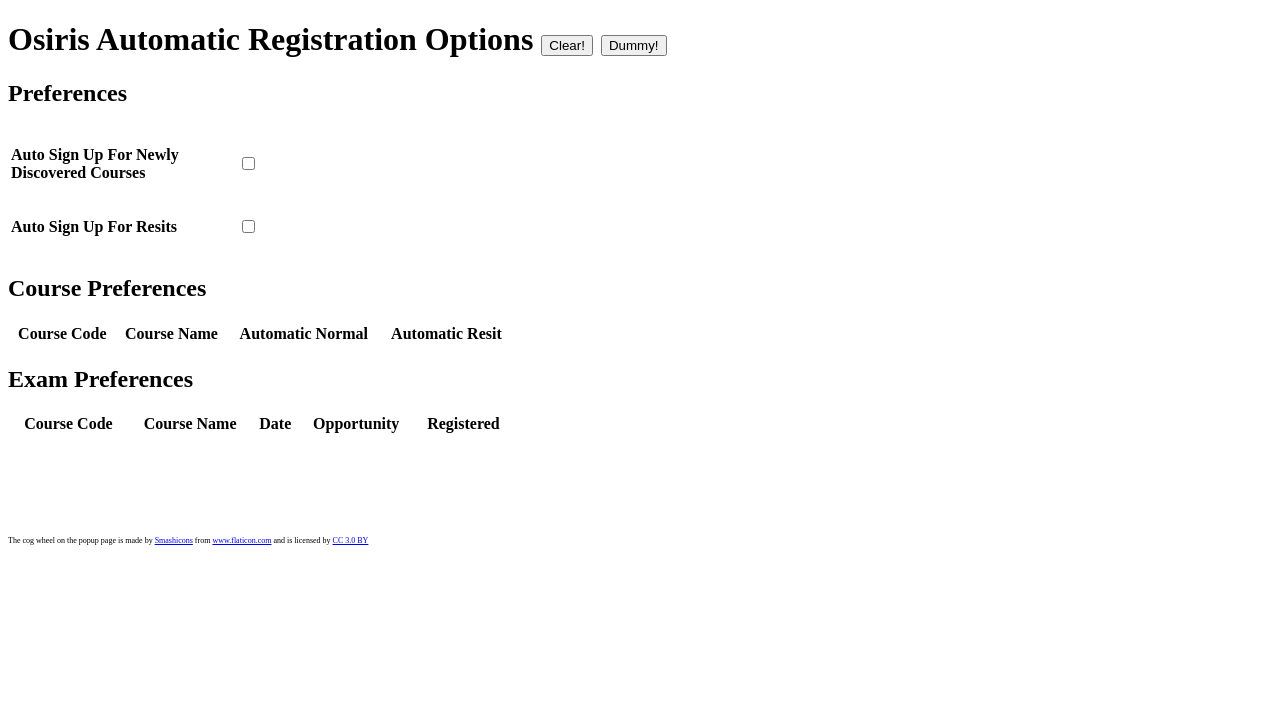
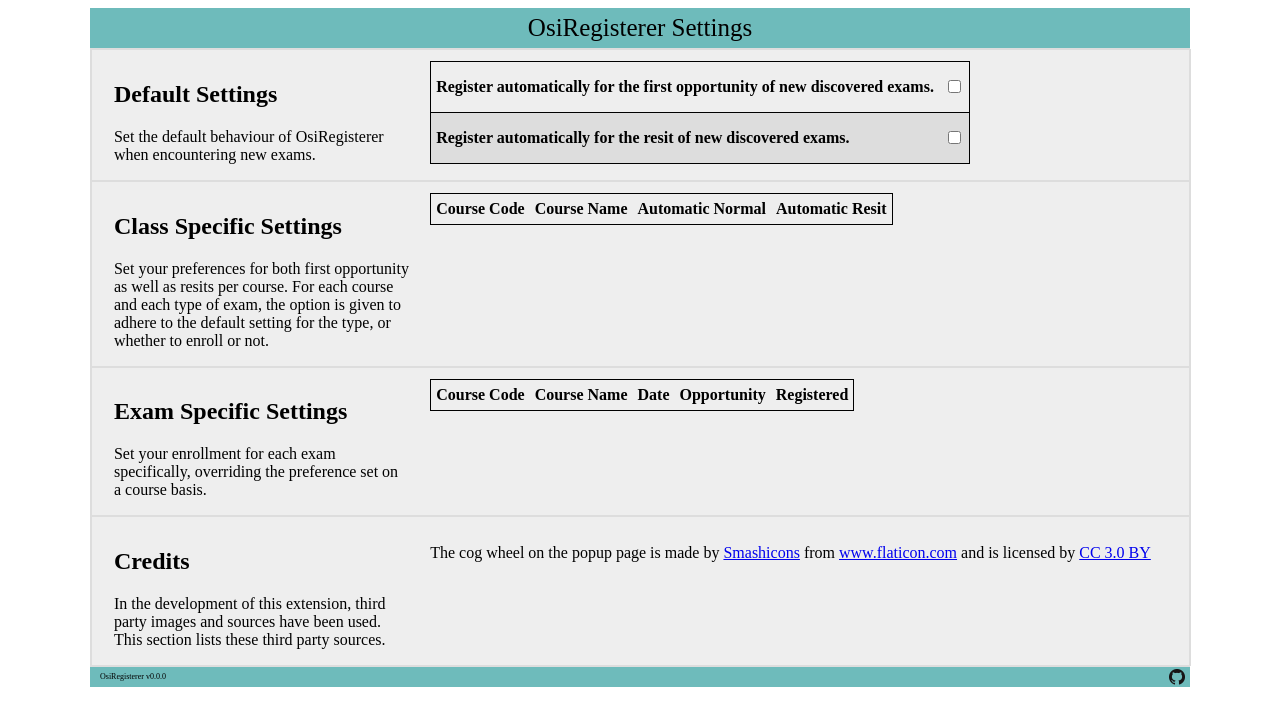
Before and after one commit to MaxVanDeursen/osiregisterer, a browser extension: page options/options.html in a window 1280 px wide. Drawn offline with Linux system fonts and the light colour scheme.

Commit message:
Change Option page styling
In this commit, the styling of the options page is changed. The options
themselves remain unchanged.

```diff
--- a/options/options.css
+++ b/options/options.css
@@ -1,4 +1,102 @@
+body {
+    border-collapse: collapse;
+}
+
+#content-temp {
+    width: 1100px;
+    min-height:50px;
+    background-color: #EEEEEE;
+    margin: auto;
+}
+
+header {
+    background-color: #6EBBBB;
+    height: 40px;
+    margin: auto;
+    line-height: 40px;
+    text-align: center;
+    font-size: 25px;
+}
+
+main {
+    border: 1px solid #DDDDDD;
+}
+
+section {
+    min-height:20px;
+    border: 1px solid #DDDDDD;
+    overflow: auto;
+    width: 100%;
+}
+
+.innerSection {
+    padding: 1% 2%;
+}
+
+.optionLeft {
+    float: left;
+    width: 28%;
+    margin-right:2%;
+}
+
+.optionRight {
+    float: right;
+    width: 70%;
+}
+
+tr:nth-child(even) {
+    background-color: #DDDDDD;
+}
+
+th, td, table {
+    text-align: left;
+    border: solid black;
+    border-width: 1px 0;
+    border-collapse: collapse;
+}
+
+th {
+    padding: 0px 5px;
+    height: 30px;
+}
+
+table {
+    border: 1px solid black;
+    margin-bottom: 1%;
+}
+
+footer {
+    background-color: #6EBBBB;
+    height: 20px;
+    margin: auto;
+    font-size: 8px;
+}
+
 #credits {
     margin-top: 100px;
     font-size: 8px;
 }
+
+
+#githubIcon {
+    width: 16px;
+    height: 16px;
+    margin: 2px 5px;
+    float: right;
+    cursor: pointer;
+}
+
+#version {
+    float: left;
+    font-size: 8px;
+    line-height: 20px;
+    margin: 0 10px;
+}
+
+button {
+    border-style: outset;
+}
+button:disabled {
+    background-color: #BBBBBB;
+    border-style: inset;
+}
--- a/options/options.html
+++ b/options/options.html
@@ -9,24 +9,48 @@
 
 </head>
 <body>
-<h1>Osiris Automatic Registration Options
-    <button type="button" id="clear">Clear!</button>
-    <button type="button" id="dummy">Dummy!</button>
-</h1>
-<h2>Preferences</h2>
-<table style="width:20%">
+
+<div id="content-temp">
+    <header>
+        OsiRegisterer Settings
+    </header>
+    <nav>
+
+    </nav>
+    <main>
+        <section id="defaultSection">
+            <div class="innerSection">
+                <div class="optionLeft">
+                    <h2 class="optionHeader">Default Settings</h2>
+                    <p>Set the default behaviour of OsiRegisterer when encountering new exams.</p>
+                </div>
+                <div class="optionRight">
+                    <table>
                         <tr>
-        <th><p align="left">Auto Sign Up For Newly Discovered Courses</p></th>
+                            <th><p align="left">Register automatically for the first opportunity of new discovered
+                                exams.</p></th>
                             <th><input type="checkbox" id="defaultNormal"/></th>
                         </tr>
                         <tr>
-        <th><p align="left">Auto Sign Up For Resits</p></th>
+                            <th><p align="left">Register automatically for the resit of new discovered exams.</p></th>
                             <th><input type="checkbox" id="defaultResit"/></th>
                         </tr>
                     </table>
+                </div>
+            </div>
+        </section>
 
-<h2>Course Preferences</h2>
-<table style="width:40%">
+        <section id="courseSection">
+            <div class="innerSection">
+                <div class="optionLeft">
+                    <h2 class="optionHeader">Class Specific Settings</h2>
+                    <p>Set your preferences for both first opportunity as well as resits per course. For each course and
+                        each type of exam, the option is given to adhere to the default setting for the type, or whether
+                        to
+                        enroll or not.</p>
+                </div>
+                <div class="optionRight">
+                    <table>
                         <thead>
                         <tr>
                             <th>Course Code</th>
@@ -39,9 +63,19 @@
 
                         </tbody>
                     </table>
+                </div>
+            </div>
+        </section>
 
-<h2>Exam Preferences</h2>
-<table style="width:40%">
+        <section id="examSection">
+            <div class="innerSection">
+                <div class="optionLeft">
+                    <h2>Exam Specific Settings</h2>
+                    <p>Set your enrollment for each exam specifically, overriding the preference set on a course
+                        basis.</p>
+                </div>
+                <div class="optionRight">
+                    <table>
                         <thead>
                         <tr>
                             <th>Course Code</th>
@@ -55,10 +89,41 @@
 
                         </tbody>
                     </table>
-<div id="credits">The cog wheel on the popup page is made by <a href="https://www.flaticon.com/authors/smashicons"
+                </div>
+            </div>
+        </section>
+        <section id="creditsSection">
+            <div class="innerSection">
+                <div class="optionLeft">
+                    <h2>Credits</h2>
+                    <p>In the development of this extension, third party images and sources have been used. This section
+                        lists these third party sources.</p>
+                </div>
+                <div class="optionRight">
+                    <table>
+                        <tr>
+                            <p>The cog wheel on the popup page is made by <a
+                                    href="https://www.flaticon.com/authors/smashicons"
                                     title="Smashicons">Smashicons</a> from <a
-        href="https://www.flaticon.com/" title="Flaticon">www.flaticon.com</a> and is licensed by <a
-        href="http://creativecommons.org/licenses/by/3.0/" title="Creative Commons BY 3.0" target="_blank">CC 3.0
-    BY</a></div>
+                                    href="https://www.flaticon.com/" title="Flaticon">www.flaticon.com</a> and is
+                                licensed
+                                by <a
+                                        href="http://creativecommons.org/licenses/by/3.0/"
+                                        title="Creative Commons BY 3.0"
+                                        target="_blank">CC 3.0
+                                    BY</a></p>
+                        </tr>
+                    </table>
+                </div>
+            </div>
+        </section>
+    </main>
+    <footer>
+        <div id="version"></div>
+        <a href="https://github.com/MaxVanDeursen/osiregisterer" target="_blank"><img src="../icons/github.png"
+                                                                                      id="githubIcon"
+                                                                                      alt="GitHub Logo"/></a>
+    </footer>
+</div>
 </body>
 </html>
--- a/options/options.js
+++ b/options/options.js
@@ -1,4 +1,8 @@
 $(function () {
+
+    var manifest = chrome.runtime.getManifest();
+    $("#version").text("OsiRegisterer v" + manifest.version);
+
     chrome.storage.sync.get(null, function (values) {
         updateFields(values);
     });
@@ -107,31 +111,35 @@ function updateCourses(values) {
         );
 
 
-        $("#" + normalButtonId + course.normal).css('border-style', 'inset').attr('disabled', 'disabled');
-        $("#" + resitButtonId + course.resit).css('border-style', 'inset').attr('disabled', 'disabled');
+        $("#" + normalButtonId + course.normal).attr('disabled', 'disabled');
+        $("#" + resitButtonId + course.resit).attr('disabled', 'disabled');
 
         $("#" + normalButtonId).click(function (event) {
+            if (event.target !== this) {
                 for (var i = 0; i < this.children.length; i++) {
                     if (this.children[i] === event.target) {
-                    $("#" + event.target.id).css('border-style', 'inset').attr('disabled', 'disabled');
+                        $("#" + event.target.id).attr('disabled', 'disabled');
                         course["normal"] = i;
                         values.courses[index] = course;
                         chrome.storage.sync.set(values);
                     } else {
-                    $("#" + this.children[i].id).css('border-style', 'outset').removeAttr('disabled');
+                        $("#" + this.children[i].id).removeAttr('disabled');
+                    }
                 }
             }
         });
 
         $("#" + resitButtonId).click(function (event) {
+            if (event.target !== this) {
                 for (var i = 0; i < this.children.length; i++) {
                     if (this.children[i] === event.target) {
-                    $("#" + event.target.id).css('border-style', 'inset').attr('disabled', 'disabled');
+                        $("#" + event.target.id).attr('disabled', 'disabled');
                         course["resit"] = i;
                         values.courses[index] = course;
                         chrome.storage.sync.set(values);
                     } else {
-                    $("#" + this.children[i].id).css('border-style', 'outset').removeAttr('disabled');
+                        $("#" + this.children[i].id).removeAttr('disabled');
+                    }
                 }
             }
         });
--- a/popup/popup.js
+++ b/popup/popup.js
@@ -19,6 +19,5 @@ $(function () {
     })
 
     var manifest = chrome.runtime.getManifest();
-    console.log(manifest);
     $("#version").text("OsiRegisterer v" + manifest.version);
 });
```
Lines whose indentation alone changed are shown as unchanged.
